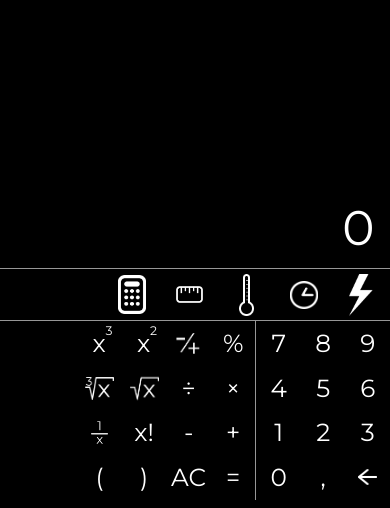
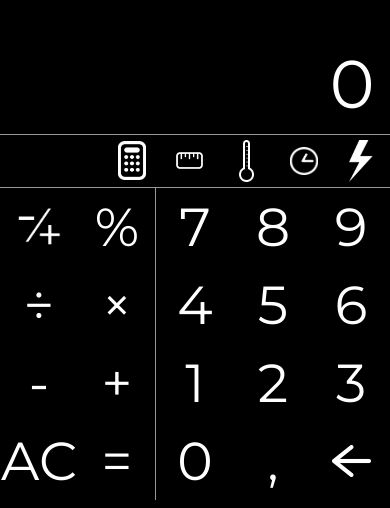
Before and after one commit to Paw1700/Calculator, an Angular app: page /calculator in a window 390 px wide. Shown: the part 336-844 px from the top of the page. Built offline with nearby package versions, Linux system fonts and the light colour scheme.

Commit message:
Calculator CSS Scaleable for mobile add

```diff
--- a/src/app/calculator/calculator.component.scss
+++ b/src/app/calculator/calculator.component.scss
@@ -28,6 +28,10 @@
   @media (orientation: landscape) {
     flex-direction: column;
   }
+
+  @media (max-width: 475px) and (orientation: portrait){
+
+  }
 }
 
 .keyboard {
@@ -41,3 +45,9 @@
     border-top: 1px solid #979797;
   }
 }
+
+.operations{
+  @media (max-width: 475px) and (orientation: portrait){
+    overflow-x: scroll;
+  }
+}
--- a/src/app/calculator/equation/equation.component.scss
+++ b/src/app/calculator/equation/equation.component.scss
@@ -19,4 +19,8 @@
     margin: 4vh;
     width: 92vh;
   }
+
+  @media (max-width: 475px) and (orientation: portrait){
+    font-size: 8vh;
+  }
 }
--- a/src/app/calculator/operations/operations.component.scss
+++ b/src/app/calculator/operations/operations.component.scss
@@ -1,11 +1,13 @@
 .operationsBlock {
   display: grid;
-  //   flex-direction: row;
 
   @media (orientation: landscape) {
     overflow-x: scroll;
     width: 34.26vh;
-    // flex-direction: row-reverse;
+  }
+
+  @media (max-width: 475px) and (orientation: portrait){
+    width: 100%;
   }
 }
 
@@ -18,6 +20,10 @@
     grid-template-columns: repeat(2, 11.42vh);
     grid-area: 1/2;
   }
+  @media (max-width: 475px) and (orientation: portrait){
+    grid-template-columns: repeat(3,20vw);
+    grid-area: 1/2;
+  }
 }
 
 .operations {
@@ -27,6 +33,11 @@
 
   @media (orientation: landscape) {
     grid-template-columns: repeat(2, 11.42vh);
+    grid-area: 1/1;
+  }
+
+  @media (max-width: 475px) and (orientation: portrait){
+    grid-template-columns: repeat(2, 20vw);
     grid-area: 1/1;
   }
 }
@@ -42,6 +53,12 @@
   @media (orientation: landscape) {
     width: 11.42vh;
     height: 11.42vh;
+    font-size: 6.34vh;
+  }
+
+  @media (max-width: 475px) and (orientation: portrait){
+    width: 20vw;
+    height: 20vw;
     font-size: 6.34vh;
   }
 }
--- a/src/app/shared/components/keyboard/keyboard.component.scss
+++ b/src/app/shared/components/keyboard/keyboard.component.scss
@@ -4,6 +4,10 @@
 
   @media (orientation: landscape) {
     grid-template-columns: 11.42vh 11.42vh 11.42vh;
+  }
+
+  @media (max-width: 475px) and (orientation: portrait){
+    grid-template-columns: 20vw 20vw 20vw;
   }
 }
 
@@ -19,6 +23,12 @@
   @media (orientation: landscape) {
     width: 11.42vh;
     height: 11.42vh;
+    font-size: 6.34vh;
+  }
+
+  @media (max-width: 475px) and (orientation: portrait){
+    width: 20vw;
+    height: 20vw;
     font-size: 6.34vh;
   }
 }
@@ -37,6 +47,11 @@
     height: 11.42vh;
     margin-inline: 3.21vh;
   }
+
+  @media (max-width: 475px) and (orientation: portrait){
+    width: 10vw;
+    height: 10vw;
+  }
 }
 
 .clicked {
```
